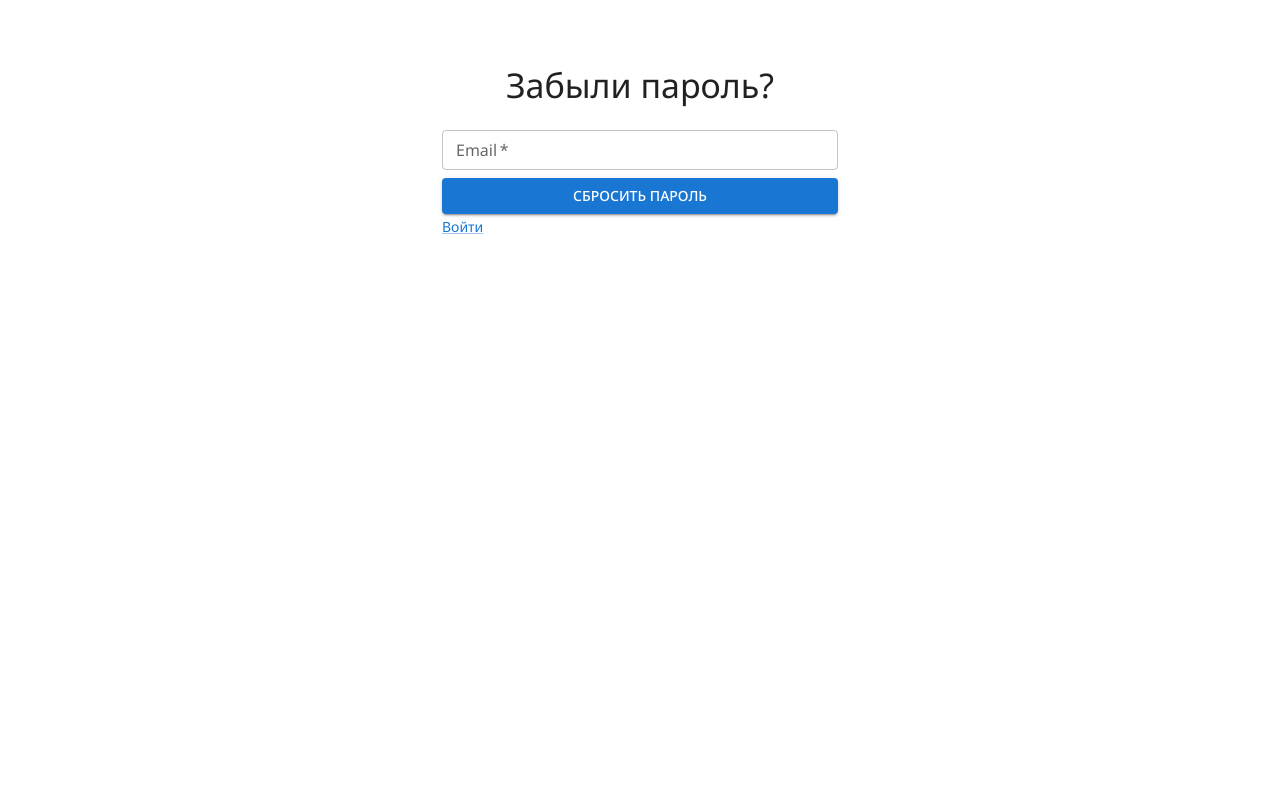
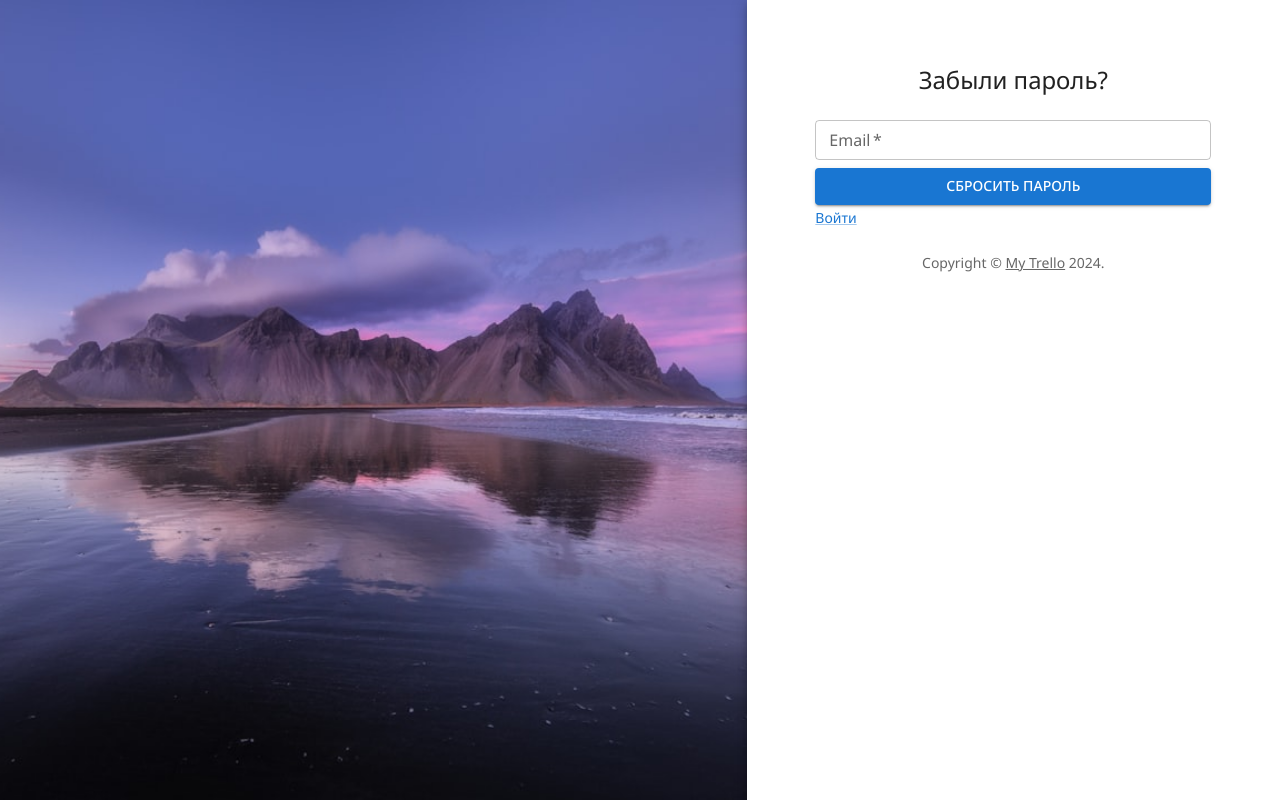
Before and after one commit to Trigan00/My-Trello, a Next.js app: page /auth/recovery in a window 1280 px wide. Built offline with nearby package versions, Linux system fonts and the light colour scheme.

Commit message:
auth fixed

```diff
--- /dev/null
+++ b/src/app/auth/layout.tsx
@@ -0,0 +1,69 @@
+'use client'
+
+import { SITE_NAME } from '@/constants/seo.constants'
+import { Grid, CssBaseline, Paper, Link, Typography } from '@mui/material'
+
+function Copyright(props: any) {
+	return (
+		<Typography
+			variant='body2'
+			color='text.secondary'
+			align='center'
+			{...props}
+		>
+			{'Copyright © '}
+			<Link
+				color='inherit'
+				href='#'
+			>
+				{SITE_NAME}
+			</Link>{' '}
+			{new Date().getFullYear()}
+			{'.'}
+		</Typography>
+	)
+}
+
+export default function AuthLayout({
+	children
+}: Readonly<{
+	children: React.ReactNode
+}>) {
+	return (
+		<Grid
+			container
+			component='main'
+			sx={{ height: '100vh' }}
+		>
+			<CssBaseline />
+			<Grid
+				item
+				xs={false}
+				sm={4}
+				md={7}
+				sx={{
+					backgroundImage: 'url(/AuthFon.jpeg)',
+					backgroundRepeat: 'no-repeat',
+					backgroundColor: t =>
+						t.palette.mode === 'light'
+							? t.palette.grey[50]
+							: t.palette.grey[900],
+					backgroundSize: 'cover',
+					backgroundPosition: 'center'
+				}}
+			/>
+			<Grid
+				item
+				xs={12}
+				sm={8}
+				md={5}
+				component={Paper}
+				elevation={6}
+				square
+			>
+				{children}
+				<Copyright sx={{ mt: 3 }} />
+			</Grid>
+		</Grid>
+	)
+}
--- a/src/app/auth/recovery/Recovery.tsx
+++ b/src/app/auth/recovery/Recovery.tsx
@@ -2,7 +2,7 @@
 
 import NextLink from 'next/link'
 import React from 'react'
-import { useSearchParams } from 'next/navigation'
+import { useRouter, useSearchParams } from 'next/navigation'
 import {
 	Button,
 	CssBaseline,
@@ -21,10 +21,10 @@ import { errorCatch } from '@/api/error'
 export default function Recovery() {
 	const searchParams = useSearchParams()
 	const token = searchParams.get('code')
+	const { push } = useRouter()
 	const {
 		register,
 		handleSubmit,
-		reset,
 		watch,
 		formState: { errors }
 	} = useForm<IAuthRecoveryForm>({})
@@ -36,6 +36,7 @@ export default function Recovery() {
 			toast.success(
 				token ? 'Пароль успешно изменен' : 'На почту отправлено письмо'
 			)
+			push('/auth')
 		},
 		onError: (error: any) => toast.error(errorCatch(error))
 	})
@@ -60,7 +61,7 @@ export default function Recovery() {
 			>
 				<Typography
 					component='h1'
-					variant='h4'
+					variant='h5'
 				>
 					{token ? 'Восстановить пароль' : 'Забыли пароль?'}
 				</Typography>
@@ -86,6 +87,7 @@ export default function Recovery() {
 											'Пароль должен содержать по крайней мере одну цифру, одну строчную и одну заглавную букву'
 									}
 								})}
+								type='password'
 								error={!!errors.password}
 								label='Введите новый пароль'
 								helperText={errors.password?.message}
@@ -103,6 +105,7 @@ export default function Recovery() {
 											value === watch('password') || 'Пароли не совпадают'
 									}
 								})}
+								type='password'
 								error={!!errors.confirm_password}
 								label='Подтвердите новый пароль'
 								helperText={errors.confirm_password?.message}
--- a/src/app/layout.tsx
+++ b/src/app/layout.tsx
@@ -1,5 +1,5 @@
 import type { Metadata } from 'next'
-import { Noto_Sans } from 'next/font/google'
+// import { Noto_Sans } from 'next/font/google'
 import './globals.css'
 import { SITE_NAME } from '@/constants/seo.constants'
 import { Providers } from './providers'
```
Also changed, not shown: src/app/auth/Auth.tsx (+3 -64 lines).
